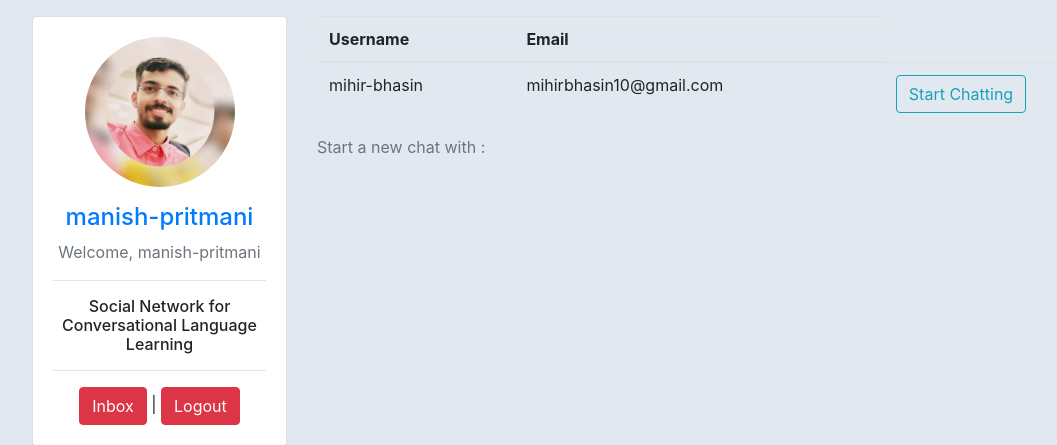
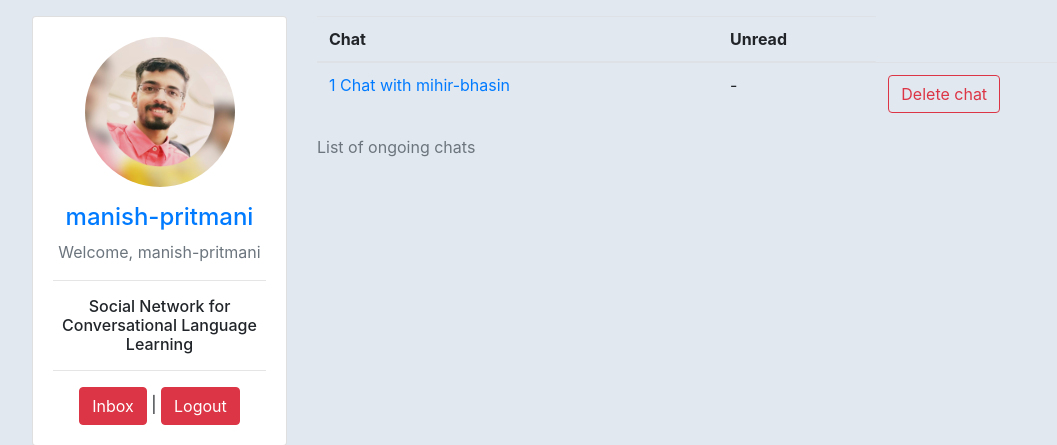
Before and after one commit to manish-pritmani/Penpals-WebApp, a Django app: page /message/inbox/ in a window 1280 px wide. Shown: the part 76-521 px from the top of the page, without its empty margins (53-1110 px from the left). Run offline with Django 3.2, Linux system fonts and the light colour scheme; a user stored in the database is signed in; data comes from the database, SQL or seed files in the repository; both versions use the stored data as it was after the commit; some libraries are stand-ins or nearby versions.

Commit message:
Version1 changes

```diff
--- a/conversations/templates/conversations/inbox.html
+++ b/conversations/templates/conversations/inbox.html
@@ -7,10 +7,49 @@
 
     <div class="col-md-9 col-sm-12">
 
+        <div class="table-responsive">
+            <table class="table">
+                <caption>List of ongoing chats </caption>
+                <thead>
+                <tr>
+                    <th>Chat</th>
+                    <th>Unread</th>
+                </tr>
+                </thead>
+                <tbody>
+                {% for cd,u in chat_details  %}
+                <tr>
+
+                    <td>
+                        <a href="{% url 'conversations:chatbox' cd.chat_id %}" >
+                            {{forloop.counter}} Chat with {{cd.profile}}
+                        </a>
+                    </td>
+
+                    <td>
+                        {% if u != False %}
+                        <h5><span class="badge badge-primary badge-pill">{{u}}</span></h5>
+                        {% else %}
+                        <p> - </p>
+                        {% endif %}
+                    </td>
+
+                    <td>
+                        <a href="{% url 'conversations:delete_chat' cd.chat_id %}" class="btn btn-outline-danger">Delete chat</a>
+                    </td>
+
+                </tr>
+
+                {% endfor %}
+                </tbody>
+            </table>
+        </div>
+
+
         {% if friends %}
         <div class="table-responsive">
             <table class="table">
-                <caption>Start a new chat with : </caption>
+                <caption>Start a new chat with: </caption>
                 <thead>
                 <tr>
                     <th>Username</th>
@@ -23,7 +62,7 @@
                     <td>{{f}}</td>
                     <td>{{f.user.email}}</td>
                     {% if request.user.profile.id == profile.id %}
-                    <td><a href="" class="btn btn-outline-info">Start Chatting</a></td>
+                    <td><a href="{% url 'conversations:inbox_new_chat' f.id %}" class="btn btn-outline-info" >Start chatting</a></td>
                     {% endif %}
 
                 </tr>
@@ -34,7 +73,14 @@
         </div>
 
         {% endif %}
+
+
+
+
+
     </div>
 </div>
 
+
+
 {% endblock content %}
--- a/conversations/urls.py
+++ b/conversations/urls.py
@@ -5,5 +5,8 @@ app_name='conversations'
 
 urlpatterns = [
     path('inbox/',inbox,name="inbox"),
-
+    path('inbox/<int:profile_friend>',inbox,name="inbox_new_chat"),
+    path('chatbox/<int:chat_id>',chatbox,name="chatbox"),
+    path('delete/chat/<int:chat_id>',delete_chat,name="delete_chat"),
+    path('delete/mesage/<int:message_id>',delete_message,name="delete_message"),
 ]
--- a/conversations/views.py
+++ b/conversations/views.py
@@ -1,14 +1,110 @@
-from django.shortcuts import render
+from django.shortcuts import render, redirect
+from django.utils import timezone
+from .forms import MessageForm
+
+from .models import *
 
 
-# Create your views here.
-def inbox(request, profile_friend=None):
+def inbox(request,profile_friend=None):
     profile = request.user.profile
     friends = profile.friends.all()
+
+    if profile_friend is not None:
+        p2 = friends.filter(id=profile_friend).first()
+        chats_deleted = Chat_members.objects.filter(profile=profile,deleted=True).values_list('chat_id',flat=True)
+        if chats_deleted:
+            chat_with_friend = Chat_members.objects.filter(chat_id__in=chats_deleted, profile_id=p2.id).first()
+
+            if chat_with_friend:
+                member = Chat_members.objects.get(chat_id=chat_with_friend.chat_id,profile=profile)
+                member.deleted = False
+                member.save()
+                return redirect('conversations:inbox')
+
+        new_chat = Chat()
+        new_chat.save()
+        m1 = Chat_members(chat=new_chat,profile=profile,deleted=False,last_viewed=timezone.now())
+        m2 = Chat_members(chat=new_chat,profile=p2,deleted=False,last_viewed=timezone.now())
+        m1.save()
+        m2.save()
+        return redirect('conversations:inbox')
+
+    chats_ids = profile.chats.all().values_list('chat_id',flat=True)
+    chats = Chat.objects.filter(id__in=chats_ids)
+    chatting_with = []
+    unread = []
+
+    for c in chats:
+        profile_chat_member = c.members.get(profile=profile)
+        if profile_chat_member.deleted == False:
+            friend_chat_member = c.members.exclude(profile=profile).first()
+            chatting_with.append(friend_chat_member)
+            friends = friends.exclude(user=friend_chat_member.profile.user)
+
+            if c.get_msg.count()>0:
+                m_date = c.get_msg.values('date').latest('date')
+                lv_date = c.members.filter(profile=profile).values('last_viewed').first()
+                if m_date['date']>lv_date['last_viewed']:
+                    msg_count = c.get_msg.filter(date__gt=lv_date['last_viewed']).count()
+                    unread.append(msg_count)
+                else:
+                    unread.append(False)
+            else:
+                unread.append(False)
 
     context = {
         'profile':profile,
         'friends':friends,
+        'chat_details':zip(chatting_with,unread),
     }
 
     return render(request,'conversations/inbox.html',context)
+
+
+def chatbox(request, chat_id):
+    profile = request.user.profile
+    form = MessageForm()
+    if request.method == 'POST':
+        form = MessageForm(request.POST)
+        if form.is_valid():
+            new_msg = form.save(commit=False)
+            new_msg.profile = profile
+            new_msg.chat_id = chat_id
+            new_msg.save()
+            return redirect('conversations:chatbox', chat_id=chat_id)
+    messages = Message.objects.filter(chat_id=chat_id)
+    last_viewed = Chat_members.objects.filter(chat_id=chat_id).filter(profile=profile)
+    last_viewed.update(last_viewed=timezone.now())
+
+    context = {
+        'profile': profile,
+        'chat_id': chat_id,
+        'form': form,
+        'msg': messages
+    }
+
+    return render(request, 'conversations/chatbox.html', context)
+
+
+def delete_chat(request, chat_id):
+    chat = Chat.objects.get(id=chat_id)
+    members = chat.members.all()
+
+    for m in members:
+        if m.profile == request.user.profile:
+            profile = m
+        else:
+            friend = m
+
+    if profile.deleted == False:
+        profile.deleted = True
+        profile.save()
+    if friend.deleted == True:
+        chat.delete()
+
+    return redirect('conversations:inbox')
+
+def delete_message(request,message_id):
+    msg = Message.objects.get(id=message_id)
+    msg.delete()
+    return redirect('conversations:chatbox', chat_id=msg.chat_id)
```
Also changed, not shown: conversations/forms.py (added, +10 -0 lines), conversations/templates/conversations/chatbox.html (added, +60 -0 lines), db.sqlite3.
